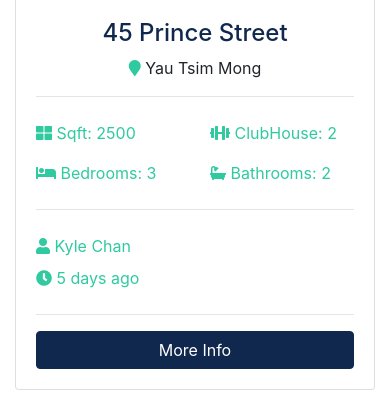
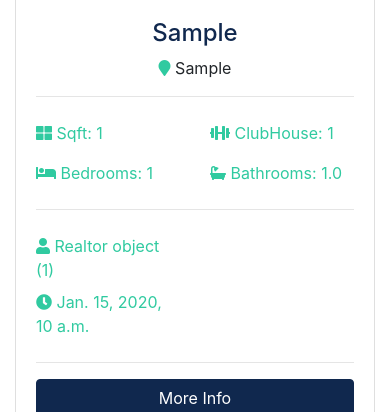
Before and after one commit to sk011094/hkct, a Django app: page / in a window 390 px wide. Shown: the part 1230-1642 px from the top of the page. Run offline with Django 4.2, Linux system fonts and the light colour scheme; tables that the repository leaves empty hold one stand-in row (values such as "Sample post"); grey boxes marked "Sample" are stand-in pictures; some libraries are stand-ins or nearby versions.

Commit message:
step 12:realtor related codes 9/9/24

```diff
--- a/listings/views.py
+++ b/listings/views.py
@@ -5,7 +5,7 @@ from django.core.paginator import EmptyPage, PageNotAnInteger, Paginator
 # Create your views here.
 from .models import Listing
 def index(request):
-    listings = Listing.objects.all()
+    listings = Listing.objects.order_by('-list_date').filter(is_published=True)
     #get all data from listing database
     paginator = Paginator(listings, 3)
     page = request.GET.get('page')
--- a/pages/views.py
+++ b/pages/views.py
@@ -1,8 +1,18 @@
 from django.shortcuts import render
-from django.http import HttpResponse
+#from django.http import HttpResponse
+from listings.models import Listing
+from realtors.models import Realtor
 # Create your views here.
 def index(request):
-    return render(request,'pages/index.html')
+    listings = Listing.objects.order_by('-list_date').filter(is_published=True)[:3]
+    context = {'listings': listings }
+    return render(request,'pages/index.html', context)
 
 def about(request):
-    return render(request,'pages/about.html')
+    realtors = Realtor.objects.order_by('-hire_date')
+    mvp_realtors = Realtor.objects.all().filter(is_mvp=True)
+    context = {
+        'realtors':realtors,
+        'mvp_realtors':mvp_realtors,
+    }
+    return render(request,'pages/about.html', context)
--- a/templates/pages/index.html
+++ b/templates/pages/index.html
@@ -1,4 +1,4 @@
-{% extends 'base.html' %} {% load static %} {% block content %}
+{% extends 'base.html' %} {% load static %} {% block content %} {% load humanize%}
 
     <!-- Showcase -->
     <section id="showcase">
@@ -116,184 +116,68 @@
           <h3 class="text-center mb-3">Latest Listings</h3>
           <div class="row">
             <!-- Listing 1 -->
+            {% if listings %}
+            {% for listing in listings %}
             <div class="col-md-6 col-lg-4 mb-4">
               <div class="card listing-preview">
                 <img
                   class="card-img-top"
-                    {% comment %} fix image {% endcomment %}
-                  src="assets/img/homes/home-1.jpg"
+                  src={{listing.photo_main.url}}
                   alt=""
                 />
                 <div class="card-img-overlay">
                   <h2>
                     <span class="badge badge-secondary text-white"
-                      >$4,900,000</span
+                      >${{listing.price| intcomma}}</span
                     >
                   </h2>
                 </div>
                 <div class="card-body">
                   <div class="listing-heading text-center">
-                    <h4 class="text-primary">45 Prince Street</h4>
+                    <h4 class="text-primary">{{listing.district}}</h4>
                     <p>
-                      <i class="fas fa-map-marker text-secondary"></i> Yau Tsim
-                      Mong
+                      <i class="fas fa-map-marker text-secondary"></i> {{listing.district}}
                     </p>
                   </div>
                   <hr />
                   <div class="row py-2 text-secondary">
                     <div class="col-6">
-                      <i class="fas fa-th-large"></i> Sqft: 2500
+                      <i class="fas fa-th-large"></i> Sqft: {{listing.sqft |intcomma}}
                     </div>
                     <div class="col-6">
-                      <i class="fas fa-dumbbell"></i> ClubHouse: 2
+                      <i class="fas fa-dumbbell"></i> ClubHouse: {{listing.clubhouse}}
                     </div>
                   </div>
                   <div class="row py-2 text-secondary">
                     <div class="col-6">
-                      <i class="fas fa-bed"></i> Bedrooms: 3
+                      <i class="fas fa-bed"></i> Bedrooms: {{listing.bedrooms}}
                     </div>
                     <div class="col-6">
-                      <i class="fas fa-bath"></i> Bathrooms: 2
+                      <i class="fas fa-bath"></i> Bathrooms: {{listing.bathrooms}}
                     </div>
                   </div>
                   <hr />
                   <div class="row py-2 text-secondary">
-                    <div class="col-6"><i class="fas fa-user"></i> Kyle Chan</div>
+                    <div class="col-6"><i class="fas fa-user"></i> {{listing.realtor}}</div>
                   </div>
                   <div class="row text-secondary pb-2">
                     <div class="col-6">
-                      <i class="fas fa-clock"></i> 5 days ago
+                      <i class="fas fa-clock"></i> {{listing.list_date}}
                     </div>
                   </div>
                   <hr />
-                   {% comment %} fix url {% endcomment %}
-                  <a href="listing.html" class="btn btn-primary btn-block"
+                  <a href={% url 'listing' listing.id %} class="btn btn-primary btn-block"
                     >More Info</a
                   >
+                  </div>
                 </div>
               </div>
+              {% endfor %}
+              {% else %}
+              <div class ="col-md-12">
+                <p>No Linsting Available</p>
             </div>
-
-            <!-- Listing 2 -->
-            <div class="col-md-6 col-lg-4 mb-4">
-              <div class="card listing-preview">
-                <img
-                  class="card-img-top"
-                   {% comment %} fix image {% endcomment %}
-                  src="assets/img/homes/home-2.jpg"
-                  alt=""
-                />
-                <div class="card-img-overlay">
-                  <h2>
-                    <span class="badge badge-secondary text-white"
-                      >$5,500,000</span
-                    >
-                  </h2>
-                </div>
-                <div class="card-body">
-                   {% comment %} fix url {% endcomment %}
-                  <div class="listing-heading text-center">
-                    <h4 class="text-primary">Hung Hom Estate</h4>
-                    <p>
-                      <i class="fas fa-map-marker text-secondary"></i> Kowloon
-                      City
-                    </p>
-                  </div>
-                  <hr />
-                  <div class="row py-2 text-secondary">
-                    <div class="col-6">
-                      <i class="fas fa-th-large"></i> Sqft: 3200
-                    </div>
-                    <div class="col-6">
-                      <i class="fas fa-dumbbell"></i> ClubHouse: 1
-                    </div>
-                  </div>
-                  <div class="row py-2 text-secondary">
-                    <div class="col-6">
-                      <i class="fas fa-bed"></i> Bedrooms: 4
-                    </div>
-                    <div class="col-6">
-                      <i class="fas fa-bath"></i> Bathrooms: 2.5
-                    </div>
-                  </div>
-                  <hr />
-                  <div class="row py-2 text-secondary">
-                    <div class="col-6">
-                      <i class="fas fa-user"></i> Mark Hudson
-                    </div>
-                  </div>
-                  <div class="row text-secondary pb-2">
-                    <div class="col-6">
-                      <i class="fas fa-clock"></i> 5 days ago
-                    </div>
-                  </div>
-                  <hr />
-                   {% comment %} fix url {% endcomment %}
-                  <a href="listing.html" class="btn btn-primary btn-block"
-                    >More Info</a
-                  >
-                </div>
-              </div>
-            </div>
-
-            <!-- Listing 3 -->
-            <div class="col-md-6 col-lg-4 mb-4">
-              <div class="card listing-preview">
-                <img
-                  class="card-img-top"
-                   {% comment %} fix image {% endcomment %}
-                  src="assets/img/homes/home-3.jpg"
-                  alt=""
-                />
-                <div class="card-img-overlay">
-                  <h2>
-                    <span class="badge badge-secondary text-white"
-                      >$5,800,000</span
-                    >
-                  </h2>
-                </div>
-                <div class="card-body">
-                  <div class="listing-heading text-center">
-                    <h4 class="text-primary">Mei Foo</h4>
-                    <p>
-                      <i class="fas fa-map-marker text-secondary"></i> Sham Shui
-                      Po
-                    </p>
-                  </div>
-                  <hr />
-                  <div class="row py-2 text-secondary">
-                    <div class="col-6">
-                      <i class="fas fa-th-large"></i> Sqft: 3107
-                    </div>
-                    <div class="col-6">
-                      <i class="fas fa-dumbbell"></i> ClubHouse: 0
-                    </div>
-                  </div>
-                  <div class="row py-2 text-secondary">
-                    <div class="col-6">
-                      <i class="fas fa-bed"></i> Bedrooms: 4
-                    </div>
-                    <div class="col-6">
-                      <i class="fas fa-bath"></i> Bathrooms: 3
-                    </div>
-                  </div>
-                  <hr />
-                  <div class="row py-2 text-secondary">
-                    <div class="col-6"><i class="fas fa-user"></i> Mark Lee</div>
-                  </div>
-                  <div class="row text-secondary pb-2">
-                    <div class="col-6">
-                      <i class="fas fa-clock"></i> 5 days ago
-                    </div>
-                  </div>
-                  <hr />
-                   {% comment %} fix url {% endcomment %}
-                  <a href="listing.html" class="btn btn-primary btn-block"
-                    >More Info</a
-                  >
-                </div>
-              </div>
-            </div>
+            {% endif  %}
           </div>
         </div>
       </section>
```
Also changed, not shown: templates/pages/about.html (+21 -39 lines).
